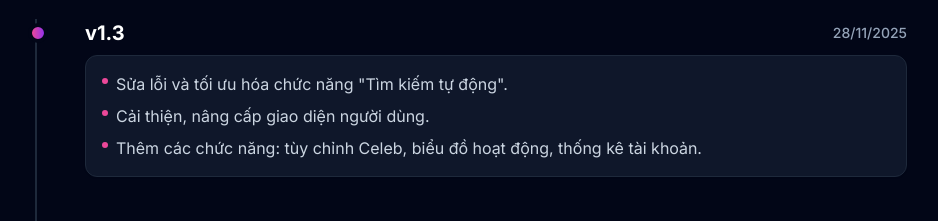
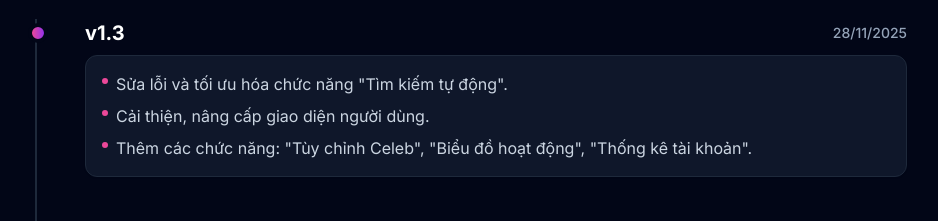
Before and after one commit to huyvu2512/locket-celebrity, a React (Vite) app: page / in a window 1280 px wide. Shown: the part 1700-1921 px from the top of the page, without its empty margins (181-1119 px from the left). Built offline with nearby package versions, Linux system fonts and the light colour scheme.

Commit message:
feat: Improve feature naming in UI
Clarifies the names of new features being added to the UI for better user understanding.

```diff
--- a/App.tsx
+++ b/App.tsx
@@ -482,7 +482,7 @@ const LocketCelebrityPage: React.FC = () => {
                         </li>
                          <li className="flex items-start gap-2">
                             <span className="mt-1.5 w-1.5 h-1.5 rounded-full bg-pink-500 flex-shrink-0"></span>
-                            Thêm các chức năng: tùy chỉnh Celeb, biểu đồ hoạt động, thống kê tài khoản.
+                            Thêm các chức năng: "Tùy chỉnh Celeb", "Biểu đồ hoạt động", "Thống kê tài khoản".
                         </li>
                       </ul>
                    </div>
```
